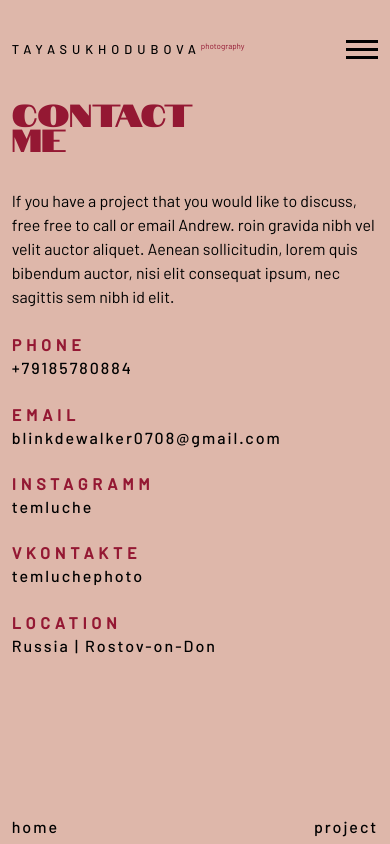
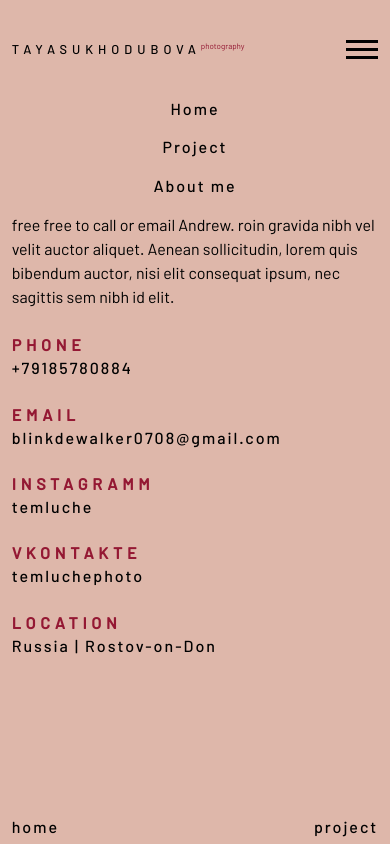
Before and after one commit to BardToyn/temluche.portfolio, a plain HTML site: page pages/contact.html in a window 390 px wide. Both pictures are taken after a click on the button 362 px from the left and 49 px from the top of the page. Drawn offline with Linux system fonts and the light colour scheme.

Commit message:
burger-btn

```diff
--- a/pages/contact.html
+++ b/pages/contact.html
@@ -7,8 +7,9 @@
     <link rel="stylesheet" href="../styles/normalize.css">
     <link rel="stylesheet" href="../styles/app.css">
     <link rel="stylesheet" href="../styles/media.css">
-    <title>Tasya photography portfolio | About me</title>
-    <meta name="description" content="My Portfolio">
+    <title>Tasya photography portfolio | Contact</title>
+    <meta name="description" content="Профессиональный фотограф в Москве Никита Широков. Качественная фотосъемка высокого уровня. Разумные цены, гарантия результата!">
+    <meta name="keywords" content="photo, фотограф, портретная, пейзажная">
 </head>
 <body>
     <header class="header">
@@ -19,11 +20,16 @@
         <a href="about.html" class="header__link" id="aboutLink">
             about
         </a>
-        <button class="header__burger-btn">
+        <button class="header__burger-btn" onclick="burgerBtn()">
             <div class="burger-line"></div>
             <div class="burger-line"></div>
             <div class="burger-line"></div>
         </button>
+        <div class="dropdown-off" id="burgerDropDown">
+            <a class="dropdown-link" href="../index.html">Home</a>
+            <a class="dropdown-link" href="allphoto.html">Project</a>
+            <a class="dropdown-link" href="about.html">About me</a>
+        </div>
     </header>
     <div class="section-wrapper">
         <h1 class="section-heading" id="contact-heading">
@@ -70,5 +76,6 @@
             </a>
         </nav>
     </footer>
+    <script src="../scripts/burger.js"></script>
 </body>
 </html>
--- /dev/null
+++ b/scripts/burger.js
@@ -0,0 +1,5 @@
+let drop = document.getElementById('burgerDropDown');
+
+function burgerBtn() {
+    drop.classList.add("dropdown-wrapper");
+}
--- a/styles/app.css
+++ b/styles/app.css
@@ -142,6 +142,10 @@ body {
     letter-spacing: 0;
 }
 
+.dropdown-off {
+    display: none;
+}
+
 .header__burger-btn {
     display: none;
     padding: 0;
@@ -151,6 +155,7 @@ body {
     outline: none;
     border: none;
     background: transparent;
+    cursor: pointer;
 }
 
 .burger-line {
@@ -161,6 +166,10 @@ body {
 
 .burger-line:not(:last-child) {
     margin-bottom: 5px;
+}
+
+.header__burger-btn:hover .burger-line {
+    background-color: var(--clr-red);
 }
 
 .section-wrapper {
--- a/styles/media.css
+++ b/styles/media.css
@@ -47,9 +47,6 @@
         font-size: 3rem;
         line-height: 40px;
     }
-    .header__burger-btn {
-        display: block;
-    }
 
     #aboutLink {
         display: none;
@@ -65,6 +62,26 @@
 
     .footer__link-red {
         font-size: 1rem;
+    }
+
+    .header__burger-btn {
+        display: block;
+    }
+
+    .dropdown-wrapper {
+        position: absolute;
+        width: 100%;
+        display: var(--flex);
+        align-items: var(--cntr);
+        flex-direction: column;
+        left: 0;
+        top: 100px;
+        z-index: 20;
+        background-color: var(--clr-body);
+    }
+
+    .dropdown-link {
+        margin-bottom: 20px;
     }
 }
 
```
Also changed, not shown: index.html (+9 -2 lines), pages/about.html (+9 -2 lines), pages/allphoto.html (+9 -2 lines).
